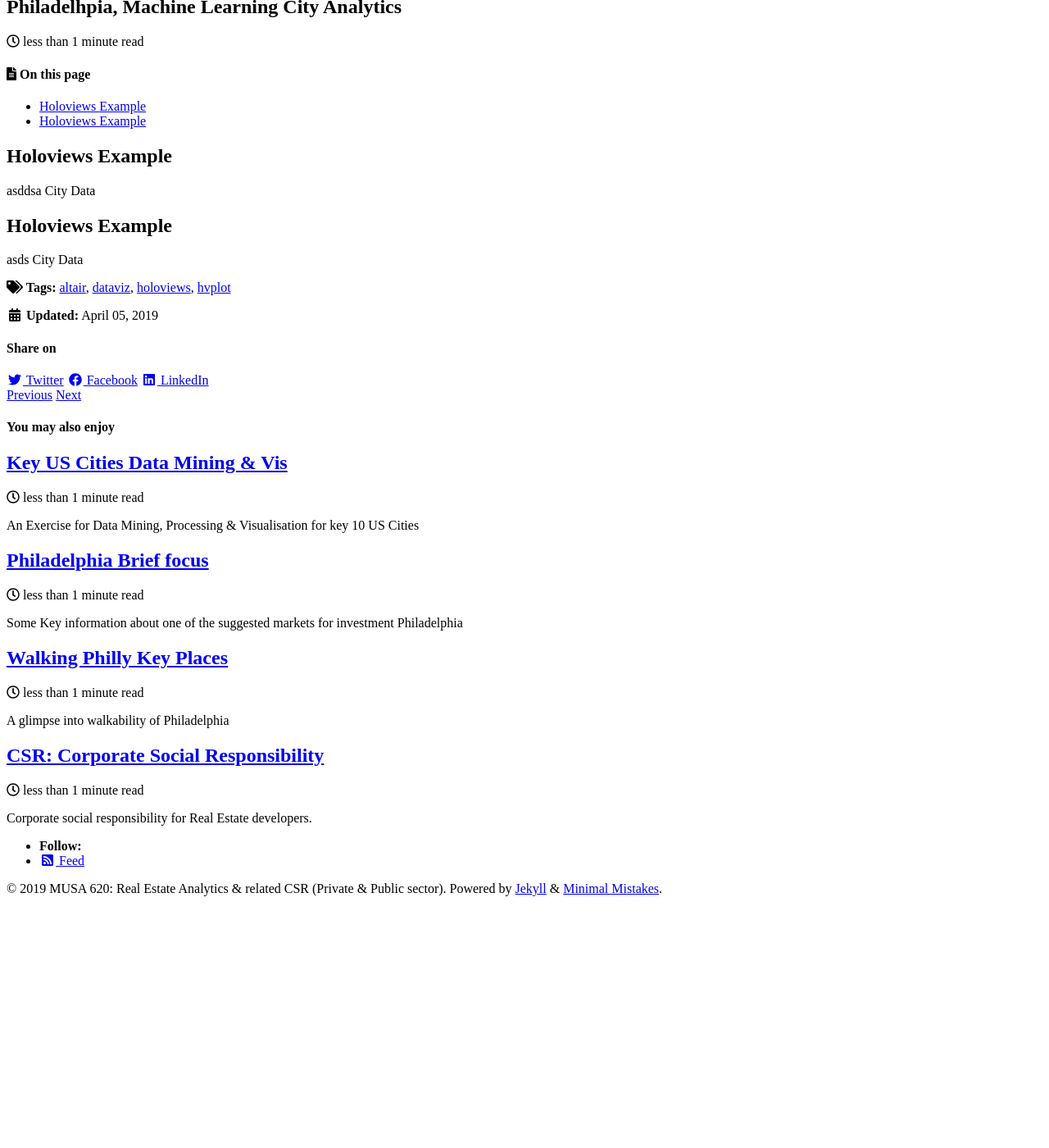
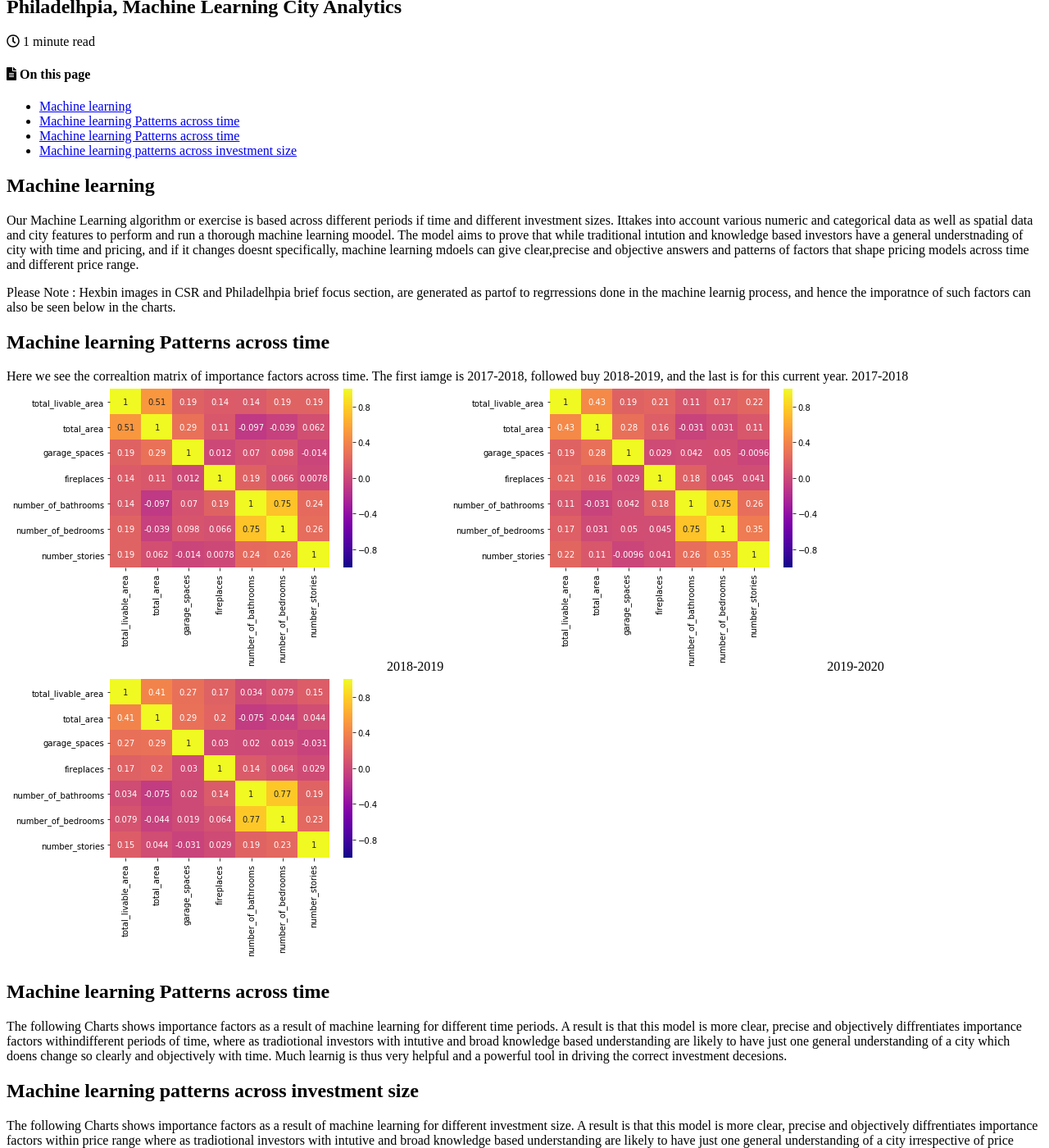
Before and after one commit to akshaynagar26/Pleasework, a Jekyll site: the page built from _posts/2019-04-05-Machine-Learning.md, in a window 1280 px wide and 1400 px high, scrolled down 336 px. Shown: the whole window at 82% size. Built offline with Jekyll 4.4.1, drawn with Linux system fonts in a browser that asks for light colours; cached includes are drawn as plain includes; nearby versions of some CDN libraries; before the commit the page ends 1499 px from its top, so only the background shows below that; some of the changed text lies outside the part shown.

Commit message:
Update 2019-04-05-Machine-Learning.md

```diff
--- a/_posts/2019-04-05-Machine-Learning.md
+++ b/_posts/2019-04-05-Machine-Learning.md
@@ -10,12 +10,29 @@ hv-loader:
 toc: true
 toc_sticky: true
 ---
+## Machine learning
+Our Machine Learning algorithm or exercise is based across different periods if time and different investment sizes.
+Ittakes into account various numeric and categorical data as well as spatial data and city features to perform and run a thorough machine learning moodel.
+The model aims to prove that while traditional intution and knowledge based investors have a general understnading of city with time and pricing, and if it changes doesnt specifically, machine learning mdoels can give clear,precise and objective answers and patterns of factors that shape pricing models across time and different price range.
 
-## Holoviews Example
-asddsa
-City Data
+
+Please Note : Hexbin images in CSR and Philadelhpia brief focus section, are generated as partof to regrressions done in the machine learnig process, and hence the imporatnce of such factors can also be seen below in the charts.
+
+## Machine learning Patterns across time
+Here we see the correaltion matrix of importance factors across time.
+The first iamge is 2017-2018, followed buy 2018-2019, and the last is for this current year.
+2017-2018
+![heatmap1]({{ site.url }}{{ site.baseurl }}/assets/images/heatmap1.png)
+2018-2019
+![heatmap2]({{ site.url }}{{ site.baseurl }}/assets/images/heatmap2.png)
+2019-2020
+![heatmap3]({{ site.url }}{{ site.baseurl }}/assets/images/heatmap3.png)
+
+## Machine learning Patterns across time
+The following Charts shows importance factors as a result of machine learning for different time periods.
+A result is that this model is more clear, precise and objectively diffrentiates importance factors withindifferent periods of time, where as tradiotional investors with intutive and broad knowledge based understanding are likely to have just one general understanding of a city which doens change so clearly and objectively with time. Much learnig is thus very helpful and a powerful tool in driving the correct investment decesions.
 <div id="hv-chart-1"></div>
-## Holoviews Example
-asds
-City Data
+## Machine learning patterns across investment size
+The following Charts shows importance factors as a result of machine learning for different investment size.
+A result is that this model is more clear, precise and objectively diffrentiates importance factors within price range where as tradiotional investors with intutive and broad knowledge based understanding are likely to have just one general understanding of a city irrespective of price range. Much learnig is thus very helpful and a powerful tool in driving the correct investment decesions.
 <div id="hv-chart-2"></div>
```
